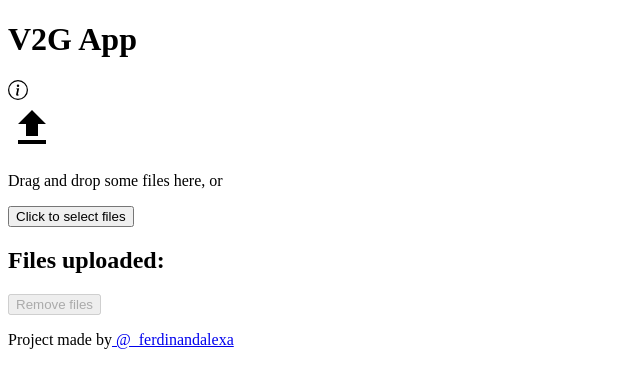
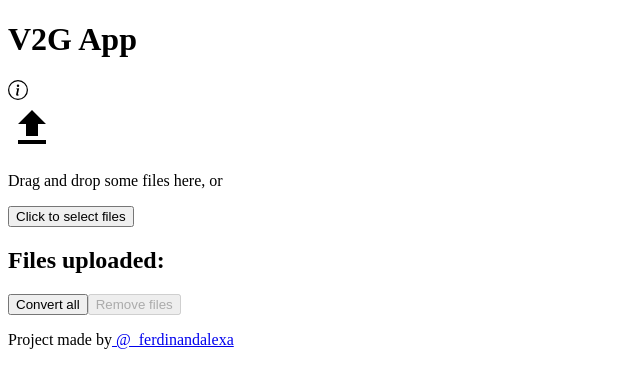
Before and after one commit to ferdinandalexa/v2g-app, a React (Vite) app: page / in a window 1280 px wide. Shown: the top 388 px of the page, without its empty margins (0-640 px from the left). Built offline with nearby package versions, Linux system fonts and the light colour scheme; what @ffmpeg/ffmpeg would draw is missing.

Commit message:
refactor: Create global context to transcode process

```diff
--- a/src/App.jsx
+++ b/src/App.jsx
@@ -4,6 +4,7 @@ import FilesUploader from './Components/FilesUploader';
 import FilesList from './Components/FilesList';
 import { FilesContextProvider } from './Context/FilesContext';
 import { TranscodeContextProvider } from './Context/TranscodeContext';
+import { ProcessContextProvider } from './Context/ProcessContext';
 
 function App () {
   return (
@@ -11,10 +12,12 @@ function App () {
       <Header />
       <main className='flex flex-col gap-4 my-4'>
         <FilesContextProvider>
-          <FilesUploader />
-          <TranscodeContextProvider>
-            <FilesList />
-          </TranscodeContextProvider>
+          <ProcessContextProvider>
+            <TranscodeContextProvider>
+              <FilesUploader />
+              <FilesList />
+            </TranscodeContextProvider>
+          </ProcessContextProvider>
         </FilesContextProvider>
       </main>
       <Footer />
--- a/src/Components/Button.jsx
+++ b/src/Components/Button.jsx
@@ -9,7 +9,7 @@ function Button ({ className, onClick, variant = 'contained', disabled = false,
   return (
     <button
       onClick={onClick}
-      className={`${className} w-48 px-4 py-2 text-center transition-colors rounded-md border-2 disabled:opacity-50 ${getVariant[variant]}`}
+      className={`${className} w-48 px-4 py-2 text-center transition-colors duration-75 rounded-md border-2 disabled:opacity-50 ${getVariant[variant]}`}
       disabled={disabled}
     >
       {children}
--- a/src/Components/File.jsx
+++ b/src/Components/File.jsx
@@ -1,17 +1,22 @@
 import { useContext, useEffect, useState } from 'react';
 
-import Button from '../Components/Button';
-import Transcode from '../Components/Transcode';
+import Button from './Button';
+import ProgressBar from './ProgressBar';
+import Download from './Download';
 import IconDelete from './Icons/IconDelete';
 
 import FilesContext from '../Context/FilesContext';
 import TranscodeContext from '../Context/TranscodeContext';
+import ProcessContext from '../Context/ProcessContext';
 
 function File ({ uuid, name, extension, dataURL, gif }) {
+  const { files, setFiles } = useContext(FilesContext);
+  const { isProcessing, currentUuid } = useContext(ProcessContext);
+  const { doTranscode, progress, status } = useContext(TranscodeContext);
+
   const [enableTranscode, setEnableTranscode] = useState(true);
   const [isTranscoded, setTranscoded] = useState(false);
-  const { files, setFiles } = useContext(FilesContext);
-  const { isProcessing, currentUuid } = useContext(TranscodeContext);
+  const [hasGif, setHasGif] = useState(false);
 
   const deleteFile = () => {
     setFiles(files.filter(file => file.uuid !== uuid));
@@ -24,20 +29,29 @@ function File ({ uuid, name, extension, dataURL, gif }) {
 
     if (gif) {
       setTranscoded(true);
+      setHasGif(true);
     }
   }, [isProcessing]);
+
+  const display = {
+    Pending: <Button onClick={() => doTranscode(uuid, `${name}.${extension}`, dataURL)} disabled={!enableTranscode}>Convert file</Button>,
+    Loading: <Button disabled={!enableTranscode}>Loading...</Button>,
+    Transcoding: <ProgressBar done={parseInt(progress * 100)} />,
+    Done: <Download file={gif} filename={`${name}.gif`}>Descargar</Download>
+  };
 
   return (
     <div className='flex flex-row flex-wrap items-center justify-between w-full px-6 py-4'>
       <h3 className='inline-block w-full text-base text-neutral-400 sm:w-max'>{!isTranscoded ? `${name}.${extension}` : `${name}.gif`}</h3>
+      {/* {hasGif ? <img src={gif} alt={name + extension} className='inline-block w-12 h-12 ml-4' /> : <span className='w-12 h-12' />} */}
       <div className='flex flex-row-reverse items-center justify-end flex-grow gap-4 mt-4 sm:justify-end sm:flex-row sm:mt-0 sm:ml-4'>
         <button className='inline-block align-middle transition-colors rounded-full w-9 h-9' onClick={deleteFile}>
           <IconDelete className='w-full h-full p-1 transition-colors rounded-full fill-neutral-700 bg-neutral-800 hover:fill-red-500 hover:bg-neutral-700' />
         </button>
         {
-          enableTranscode
-            ? <Transcode uuid={uuid} filename={name} from={extension} gif={gif} objectURL={dataURL} />
-            : <Button disabled>Convert file</Button>
+          hasGif
+            ? <Download file={gif} filename={`${name}.gif`}>Descargar</Download>
+            : enableTranscode ? display[status] : display.Pending
         }
       </div>
     </div>
--- a/src/Components/FilesList.jsx
+++ b/src/Components/FilesList.jsx
@@ -1,11 +1,14 @@
 import File from './File';
 import Button from './Button';
+import { useContext, useEffect, useState } from 'react';
+
 import FilesContext from '../Context/FilesContext';
-import { useContext, useEffect, useState } from 'react';
+import TranscodeContext from '../Context/TranscodeContext';
 
 function FilesList () {
   const [disabled, setDisabled] = useState(false);
   const { files, setFiles } = useContext(FilesContext);
+  const { doTranscode } = useContext(TranscodeContext);
 
   useEffect(() => {
     files.length > 0 ? setDisabled(false) : setDisabled(true);
@@ -27,7 +30,14 @@ function FilesList () {
         );
       })}
       <div className='flex flex-row items-center justify-center gap-4 px-4 py-2'>
-        {/* <Button className='flex-auto'>Convert all</Button> */}
+        <Button
+          onClick={async () => {
+            const { uuid, name, extension, dataURL } = files[0];
+            doTranscode(uuid, `${name}.${extension}`, dataURL);
+          }}
+          className='flex-auto'
+        >Convert all
+        </Button>
         <Button
           onClick={() => { setFiles([]); }}
           variant='outlined'
--- a/src/Components/Transcode.jsx
+++ b/src/Components/Transcode.jsx
@@ -1,31 +1,20 @@
-import { useContext, useEffect, useState } from 'react';
+import { useEffect, useState } from 'react';
 import useTranscoding from '../hooks/useTranscoding';
 
 import Button from './Button';
 import ProgressBar from './ProgressBar';
 import Download from './Download';
 
-import FilesContext from '../Context/FilesContext';
+// import FilesContext from '../Context/FilesContext';
 
-const PROCESS_END = 'Done';
+// const PROCESS_END = 'Done';
 
 function Transcode ({ uuid, filename, from, objectURL, gif }) {
-  const { files, setFiles } = useContext(FilesContext);
+  // const { files, setFiles } = useContext(FilesContext);
   const [hasGif, setHasGif] = useState(false);
-  const [transcodedFile, doTranscode, progress, status] = useTranscoding();
+  const { doTranscode, progress, status } = useTranscoding();
 
   useEffect(() => {
-    if (status === PROCESS_END) {
-      const blobGIF = new Blob([transcodedFile.buffer], { type: 'image/gif' });
-      const urlBloblGIF = URL.createObjectURL(blobGIF);
-      const upadatedFiles = files.map(file => {
-        return file.uuid === uuid
-          ? Object.assign(file, { gif: urlBloblGIF })
-          : file;
-      });
-      setFiles(upadatedFiles);
-    }
-
     if (gif) setHasGif(true);
   }, [status]);
 
--- /dev/null
+++ b/src/Context/ProcessContext.jsx
@@ -0,0 +1,16 @@
+import { createContext, useState } from 'react';
+
+const ProcessContext = createContext();
+
+export const ProcessContextProvider = ({ children }) => {
+  const [isProcessing, setProcessing] = useState(false);
+  const [currentUuid, setCurrentUuid] = useState();
+
+  return (
+    <ProcessContext.Provider value={{ isProcessing, setProcessing, currentUuid, setCurrentUuid }}>
+      {children}
+    </ProcessContext.Provider>
+  );
+};
+
+export default ProcessContext;
--- a/src/Context/TranscodeContext.jsx
+++ b/src/Context/TranscodeContext.jsx
@@ -1,13 +1,18 @@
-import { createContext, useState } from 'react';
+import { createContext } from 'react';
+import useTranscoding from '../hooks/useTranscoding';
 
 const TranscodeContext = createContext();
 
 export const TranscodeContextProvider = ({ children }) => {
-  const [isProcessing, setProcessing] = useState(false);
-  const [currentUuid, setCurrentUuid] = useState();
-
+  const { doTranscode, progress, status } = useTranscoding();
   return (
-    <TranscodeContext.Provider value={{ isProcessing, setProcessing, currentUuid, setCurrentUuid }}>
+    <TranscodeContext.Provider
+      value={{
+        doTranscode,
+        progress,
+        status
+      }}
+    >
       {children}
     </TranscodeContext.Provider>
   );
--- a/src/hooks/useTranscoding.jsx
+++ b/src/hooks/useTranscoding.jsx
@@ -1,32 +1,55 @@
-import { useContext, useState } from 'react';
+import { useContext, useEffect, useState } from 'react';
 import { createFFmpeg, fetchFile } from '@ffmpeg/ffmpeg';
 
-import TranscodeContext from '../Context/TranscodeContext';
+import FilesContext from '../Context/FilesContext';
+import ProcessContext from '../Context/ProcessContext';
 
 const ffmpeg = createFFmpeg({
   corePath: '/static/ffmpeg-core.js'
 });
 
+const PROCESS_DONE = 'Done';
+
 function useTranscoding () {
-  const { setProcessing, setCurrentUuid } = useContext(TranscodeContext);
+  const { files, setFiles } = useContext(FilesContext);
+  const { setProcessing, currentUuid, setCurrentUuid } = useContext(ProcessContext);
   const [status, setStatus] = useState('Pending');
   const [transcodedFile, setTrascodedFile] = useState({});
   const [progress, setProgress] = useState(0);
 
+  useEffect(() => {
+    if (status === PROCESS_DONE) {
+      console.log(currentUuid);
+      const blobGIF = new Blob([transcodedFile.buffer], { type: 'image/gif' });
+      const urlBloblGIF = URL.createObjectURL(blobGIF);
+      const upadatedFiles = files.map(file => {
+        return file.uuid === currentUuid
+          ? Object.assign(file, { gif: urlBloblGIF })
+          : file;
+      });
+      setFiles(upadatedFiles);
+      setProcessing(false);
+      setCurrentUuid();
+      setStatus('Pending');
+      setProgress(0);
+    }
+  }, [status]);
+
   async function doTranscode (uuid, filename, objectURL) {
     if (!ffmpeg.isLoaded()) {
+      await ffmpeg.load();
       setStatus('Loading');
-      await ffmpeg.load();
     }
 
+    setCurrentUuid(uuid);
+    setProcessing(true);
+
     ffmpeg.setProgress(({ ratio }) => {
-      if (ratio > 0) {
+      if (ratio > 0.01) {
         setProgress(ratio);
         setStatus('Transcoding');
       } else {
         setProgress(0);
-        setProcessing(true);
-        setCurrentUuid(uuid);
       }
     });
 
@@ -34,13 +57,10 @@ function useTranscoding () {
     ffmpeg.FS('writeFile', filename, fileBinaryData);
     await ffmpeg.run('-i', filename, 'image.gif');
     setStatus('Done');
-    setProcessing(false);
-    setCurrentUuid();
-    setProgress(0);
     setTrascodedFile(ffmpeg.FS('readFile', 'image.gif'));
   }
 
-  return [transcodedFile, doTranscode, progress, status];
+  return { transcodedFile, doTranscode, progress, status };
 }
 
 export default useTranscoding;
```
